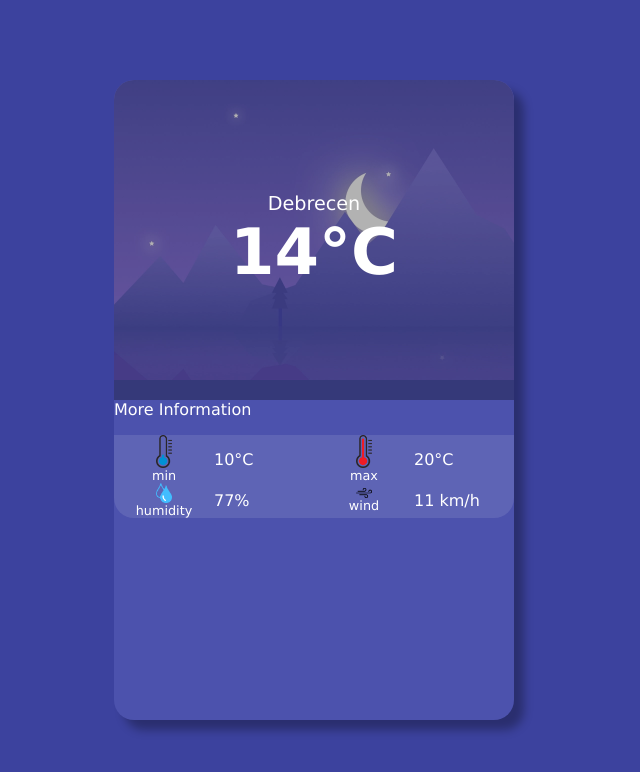
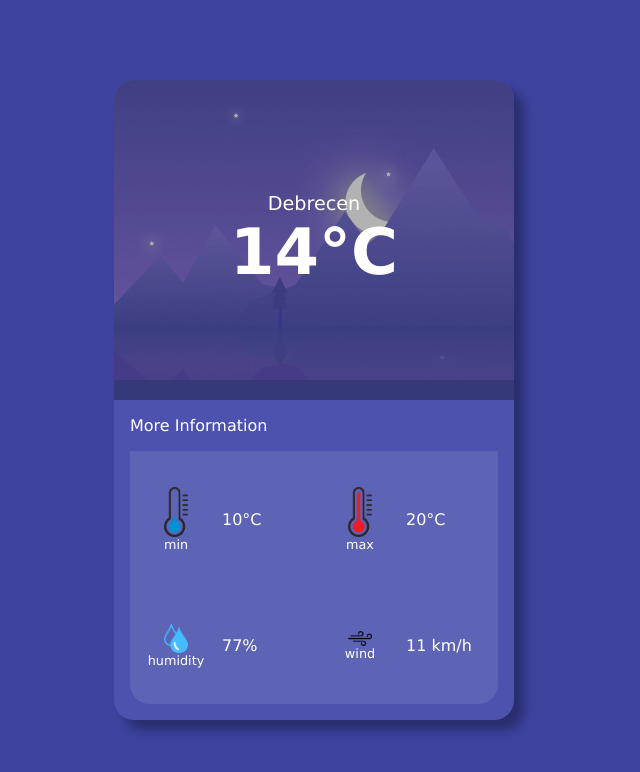
Before and after one commit to hauselkinga/angular-weather-app, an Angular app: page / in a window 1280 px wide. Shown: the top 772 px of the page, without its empty margins (326-966 px from the left). Built offline with nearby package versions, Linux system fonts and the light colour scheme.

Commit message:
fix css in lower-data

```diff
--- a/src/styles.css
+++ b/src/styles.css
@@ -41,6 +41,18 @@ body {
   height: 50%;
   border-top-left-radius: 20px;
   border-top-right-radius: 20px;
+}
+
+.lower-data {
+  position: relative;
+  overflow: hidden;
+  width: 100%;
+  height: 50%;
+  border-bottom-left-radius: 20px;
+  border-bottom-right-radius: 20px;
+  padding: 1em;
+  display: flex;
+  flex-direction: column;
 }
 
 .upper-data img {
@@ -106,7 +118,7 @@ body {
 }
 
 .info-block-label img {
-  width: 1em;
+  width: 1.5em;
 }
 
 .info-block-label span {
```
